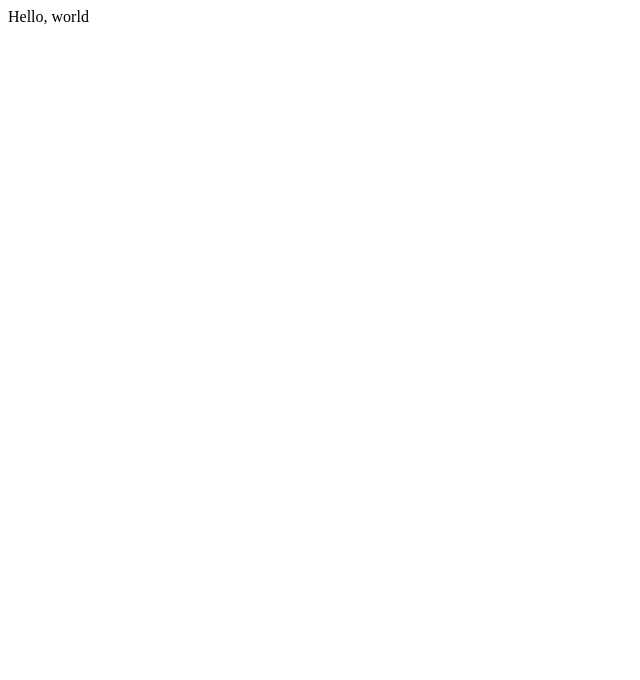
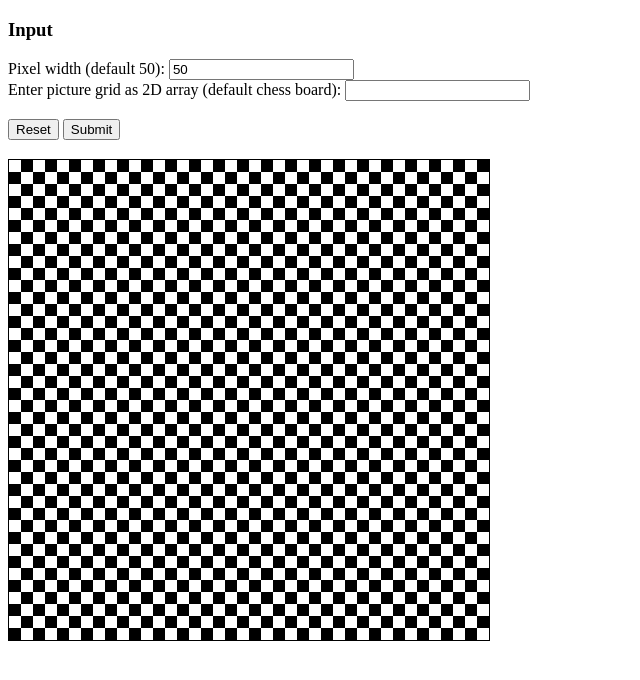
Before and after one commit to exemplar-codes/bruteforce-picture-2D, a React (Create React App) app: page / in a window 1280 px wide. Shown: the top 680 px of the page, without its empty margins (0-640 px from the left). Built offline with nearby package versions, Linux system fonts and the light colour scheme.

Commit message:
Add form, validate it and render picture

```diff
--- a/src/App.jsx
+++ b/src/App.jsx
@@ -1,7 +1,19 @@
 import React from "react";
+import { useState } from "react";
+import Input from "./components/Input";
+import Output from "./components/Output";
 
 function App() {
-  return "Hello, world";
+  const [pixelWidth, setPixelWidth] = useState(undefined);
+  const [imageArr, setImageArr] = useState(undefined);
+
+  return (
+    <div>
+      <Input setPixelWidth={setPixelWidth} setImageArr={setImageArr} />
+      <br />
+      <Output pixelWidth={pixelWidth} imageArr={imageArr} />
+    </div>
+  );
 }
 
 export default App;
--- a/src/components/Input.jsx
+++ b/src/components/Input.jsx
@@ -1,5 +1,67 @@
 import React from "react";
+import PropType from "prop-types";
 
-function Input() {}
+import { isRectangularArray } from "../utils";
+import { useRef, useState } from "react";
 
+function Input(props) {
+  const pxWidthRef = useRef();
+  const imageArrRef = useRef();
+
+  const [gibberishEntered, setGibberishEntered] = useState(false);
+
+  const onSubmitHandler = (event) => {
+    event.preventDefault();
+
+    const pxWidth = Number(pxWidthRef.current.value.trim());
+    try {
+      const imageArr = eval(imageArrRef.current.value);
+      if (!imageArr || isRectangularArray(imageArr))
+        // empty input is OK
+        props.setImageArr(imageArr);
+      else throw "Not an array";
+    } catch (e) {
+      setGibberishEntered(true);
+      return;
+    }
+    if (typeof pxWidth === "number") {
+      props.setPixelWidth(pxWidth);
+    }
+    if (gibberishEntered) setGibberishEntered(false);
+  };
+
+  return (
+    <>
+      <h3>Input</h3>
+      {gibberishEntered && (
+        <h4 style={{ color: "red" }}>Warning: 'Bad Input'</h4>
+      )}
+      <form onSubmit={onSubmitHandler}>
+        <label name="px-width">Pixel width (default 50){": "}</label>
+        <input
+          type="number"
+          min="1"
+          name="px-width"
+          defaultValue={50}
+          ref={pxWidthRef}
+        />
+        <br />
+        <label>
+          Enter picture grid as 2D array (default chess board){": "}
+        </label>
+        <input type="text" name="image-arr" ref={imageArrRef} />
+        <br />
+        <br />
+        <input type="reset" id="name" />
+        &nbsp;
+        <input type="submit" />
+      </form>
+    </>
+  );
+}
+
+Input.propTypes = {
+  setPixelWidth: PropType.func,
+  setImageArr: PropType.func,
+};
 export default Input;
--- /dev/null
+++ b/src/components/Output.jsx
@@ -0,0 +1,21 @@
+import React from "react";
+import PropType from "prop-types";
+import Picture from "./Picture";
+
+import { defaultPicture } from "../utils";
+
+function Output(props) {
+  return <Picture {...props} />;
+}
+
+Output.propTypes = {
+  imageArr: PropType.arrayOf(PropType.arrayOf(PropType.number)),
+  pixelWidth: PropType.number,
+};
+
+Output.defaultProps = {
+  imageArr: defaultPicture(40),
+  pixelWidth: 12,
+};
+
+export default Output;
--- a/src/components/Picture.jsx
+++ b/src/components/Picture.jsx
@@ -1,24 +1,43 @@
 import React from "react";
-import PropTypes from "prop-types";
+import PropType from "prop-types";
+function Picture(props) {
+  const { imageArr, pixelWidth } = props;
+  const style = {
+    display: "grid",
+    gridTemplateRows: `repeat(${imageArr.length}, ${pixelWidth}px)`,
+    gridTemplateColumns: `repeat(${imageArr[0].length}, ${pixelWidth}px)`,
+    border: "1px solid black",
+    aspectRatio: 1,
+  };
 
-function Picture({ imageArr = [[1, 1]] }) {
   return (
-    <div className="picture">
+    <div style={{ display: "inline-block", aspectRatio: 1 }}>
+      <div className="picture" style={style}>
         {imageArr.map((row, i) => (
           <div key={i} className="picture__row">
             {row.map((cell, j) => (
-            <div key={j} className="picture__cell">
-              {cell}
+              <div
+                key={j}
+                className="picture__cell"
+                style={{
+                  backgroundColor: cell ? "black" : `rgba(${255}, 255, 255)`,
+                  width: pixelWidth,
+                  height: pixelWidth,
+                }}
+              >
+                {" "}
               </div>
             ))}
           </div>
         ))}
       </div>
+    </div>
   );
 }
 
 Picture.propTypes = {
-  imageArr: PropTypes.arrayOf(PropTypes.arrayOf(PropTypes.number)).isRequired,
+  imageArr: PropType.arrayOf(PropType.arrayOf(PropType.number)),
+  pixelWidth: PropType.number,
 };
 
 export default Picture;
--- /dev/null
+++ b/src/utils.js
@@ -0,0 +1,26 @@
+export const isRectangularArray = (arr) => {
+  if (!(Array.isArray(arr) && arr.length)) return false; // is an array
+  let rowLen = arr[0].length;
+  for (let arrRow of arr) {
+    if (
+      !(
+        Array.isArray(arrRow) &&
+        arrRow.length === rowLen &&
+        arrRow.every((element) => typeof element == "number")
+      )
+    )
+      return false; // each subarray is an array is an array
+  }
+  return true;
+};
+
+export const defaultPicture = (n = 30) => {
+  let arr = [];
+
+  for (let i = 0; i < n; i++) {
+    let newArr = [];
+    for (let j = 0; j < n; j++) newArr.push(((i + j) % 2) * 255);
+    arr.push(newArr);
+  }
+  return arr;
+};
```
Also changed, not shown: src/grid.js (added, +11 -0 lines). Lines whose indentation alone changed are shown as unchanged.
